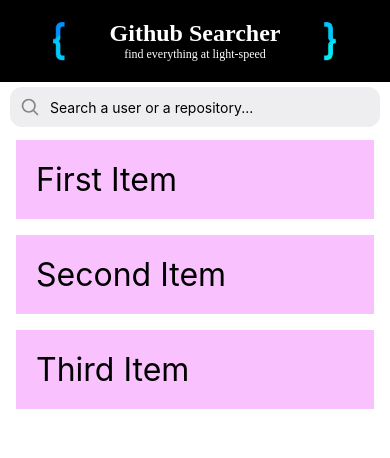
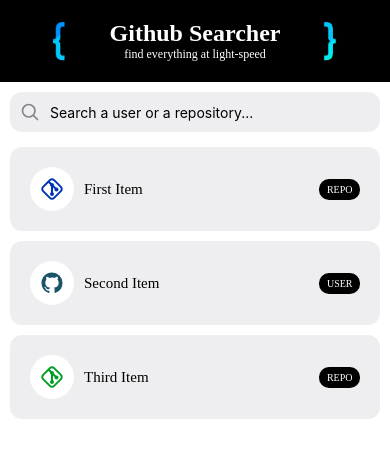
Before and after one commit to baygut/github-searcher-initial-code, a React Native app in the folder GithubSearcher/: screen / in a window 390 px wide. Shown: the top 458 px of the page. Built offline with nearby package versions, Linux system fonts and the light colour scheme; no server answers.

Commit message:
service layer added with axios

```diff
--- a/GithubSearcher/package.json
+++ b/GithubSearcher/package.json
@@ -10,6 +10,7 @@
     "test": "jest"
   },
   "dependencies": {
+    "axios": "^1.5.0",
     "expo-linear-gradient": "^12.3.0",
     "react": "18.2.0",
     "react-native": "0.72.4",
--- a/GithubSearcher/src/components/SearchBar.tsx
+++ b/GithubSearcher/src/components/SearchBar.tsx
@@ -43,7 +43,7 @@
     padding: Padding.low,
     backgroundColor: `${Colors.Light}`,
     marginHorizontal: Padding.low,
-    marginVertical : Padding.veryLow,
+    marginVertical : Padding.low,
     borderRadius: 12,
     flexDirection: 'row',
   },
--- /dev/null
+++ b/GithubSearcher/src/functions/randomColorGenerator.tsx
@@ -0,0 +1,14 @@
+function generateRandomColor(): string {
+    const maxLightSum = 300; // Adjust this value to control lightness avoidance
+
+    let red, green, blue;
+    do {
+      red = Math.floor(Math.random() * 256);
+      green = Math.floor(Math.random() * 256);
+      blue = Math.floor(Math.random() * 256);
+    } while (red + green + blue > maxLightSum);
+
+    return `rgb(${red}, ${green}, ${blue})`;
+  }
+
+  export default generateRandomColor;
--- /dev/null
+++ b/GithubSearcher/src/services/user-service/UserModel.tsx
@@ -0,0 +1,27 @@
+export interface UserResponse {
+    total_count: number
+    incomplete_results: boolean
+    items: User[]
+  }
+
+  export interface User {
+    login: string
+    id: number
+    node_id: string
+    avatar_url: string
+    gravatar_id: string
+    url: string
+    html_url: string
+    followers_url: string
+    following_url: string
+    gists_url: string
+    starred_url: string
+    subscriptions_url: string
+    organizations_url: string
+    repos_url: string
+    events_url: string
+    received_events_url: string
+    type: string
+    site_admin: boolean
+    score: number
+  }
--- a/GithubSearcher/src/services/user-service/UserService.tsx
+++ b/GithubSearcher/src/services/user-service/UserService.tsx
@@ -0,0 +1,17 @@
+import axios from 'axios';
+import {UserResponse} from './UserModel';
+import URL_MANAGER from '../../utils/urls';
+
+class UserService {
+
+  async fetchUsers(): Promise<UserResponse | null> {
+    try {
+      const response = await axios.get(URL_MANAGER.USER_BASE_URL);
+      return response.data;
+    } catch (error) {
+      console.error('Error fetching users:', error);
+      return null;
+    }
+  }
+}
+export default new UserService();
--- a/GithubSearcher/src/utils/fonts.tsx
+++ b/GithubSearcher/src/utils/fonts.tsx
@@ -1,6 +1,7 @@
 enum Fonts {
     PoppinsBold  = 'Poppins-SemiBold',
     PoppinsLight = 'Poppins-Light',
+    KanitBold = 'Kanit-Black'
 }
 
 export default Fonts;
--- /dev/null
+++ b/GithubSearcher/src/utils/urls.tsx
@@ -0,0 +1,6 @@
+enum URL_MANAGER {
+    USER_BASE_URL = "https://api.github.com/search/users?q=",
+    REPO_BASE_URL = "https://api.github.com/search/repositories?q="
+}
+
+export default URL_MANAGER;
--- a/GithubSearcher/src/views/SearchView/SearchView.tsx
+++ b/GithubSearcher/src/views/SearchView/SearchView.tsx
@@ -7,40 +7,64 @@
   Text,
   View,
   TextInput,
+  Image,
 } from 'react-native';
+import RepoIcon from '../../../assets/icons/RepoIcon';
+import UserIcon from '../../../assets/icons/UserIcon';
+import UserService from '../../services/user-service/UserService';
 
 
 import Header from '../../components/Header';
 import { SearchBar } from '../../components/SearchBar';
+import Colors from '../../utils/colors';
+
+import generateRandomColor from '../../functions/randomColorGenerator';
+import Padding from '../../utils/padding';
+import Fonts from '../../utils/fonts';
 
 const DATA = [
   {
     id: 'bd7acbea-c1b1-46c2-aed5-3ad53abb28ba',
     title: 'First Item',
+    type : 'repo'
   },
   {
     id: '3ac68afc-c605-48d3-a4f8-fbd91aa97f63',
     title: 'Second Item',
+    type : 'user'
   },
   {
     id: '58694a0f-3da1-471f-bd96-145571e29d72',
     title: 'Third Item',
+    type : 'repo'
   },
 ];
 
-type ItemProps = {title: string};
+type ItemProps = {title: string, color: string, type : string};
 
-const Item = ({title}: ItemProps) => (
+const Item = ({title, color, type}: ItemProps) => (
   <View style={styles.item}>
+    <View style= {styles.icons}>
+    {
+        type === 'user' ? <UserIcon color={color} /> : <RepoIcon color={color} />
+    }
+    </View>
     <Text style={styles.title}>{title}</Text>
+
+    <View style = {styles.type}>
+        <Text style= {styles.type_title} > {type.toUpperCase()} </Text>
+    </View>
+
   </View>
 );
 
 export function SearchView(): JSX.Element {
   const [searched, setSearched] = useState('');
+  const users = UserService.fetchUsers();
+
 
   return (
-    <SafeAreaView style={styles.header}>
+    <SafeAreaView style={styles.safe}>
         <Header/>
       <SearchBar
               onChangeText={setSearched}
@@ -48,15 +72,15 @@
               placeholder="Search a user or a repository..."
       />
       <View>
-        <Text style={styles.header}>{searched}</Text>
+
       </View>
       <FlatList
   data={DATA}
   renderItem={({ item }) => {
     if (item.title.toUpperCase().includes(searched.toUpperCase())) {
-      return <Item title={item.title} />;
+      return <Item type={item.type} color={generateRandomColor()} title={item.title} />;
     } else {
-      return null; // or any other JSX you want to render for items that don't match the condition
+      return null;
     }
   }}
   keyExtractor={item => item.id}
@@ -67,9 +91,11 @@
 }
 
 const styles = StyleSheet.create({
-  header: {
+  safe: {
     alignContent: 'center',
     justifyContent: 'center',
+    backgroundColor: Colors.Secondary,
+    height : '100%'
   },
 
   container: {
@@ -77,12 +103,35 @@
     marginTop: StatusBar.currentHeight || 0,
   },
   item: {
-    backgroundColor: '#f9c2ff',
+    backgroundColor: Colors.Light,
+    borderRadius : 12,
     padding: 20,
-    marginVertical: 8,
-    marginHorizontal: 16,
+    marginVertical: Padding.veryLow,
+    marginHorizontal: Padding.low,
+    flexDirection : 'row',
+    alignItems: 'center'
   },
   title: {
-    fontSize: 32,
+    fontSize: 15,
+    fontFamily : Fonts.PoppinsLight,
+    marginLeft : Padding.low,
+  },
+  icons : {
+    backgroundColor : Colors.Secondary,
+    padding : Padding.low,
+    borderRadius: 24
+  }
+,
+  type : {
+    marginLeft : 'auto',
+    backgroundColor : Colors.Primary,
+    borderRadius : 10,
+    padding : Padding.veryLow
+  },
+  type_title: {
+    fontSize: 10,
+    fontFamily : Fonts.KanitBold,
+    color : Colors.Secondary,
+
   },
 });
```
Also changed, not shown: GithubSearcher/src/services/repo-service/RepoModel.tsx (added, +117 -0 lines), GithubSearcher/src/services/repo-service/RepoService.tsx (+17 -0 lines), GithubSearcher/assets/fonts/Kanit-Black.ttf (added), 6 other files (tests, documents, lock files or other folders).
